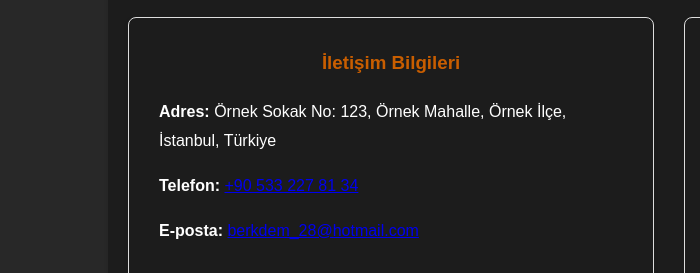
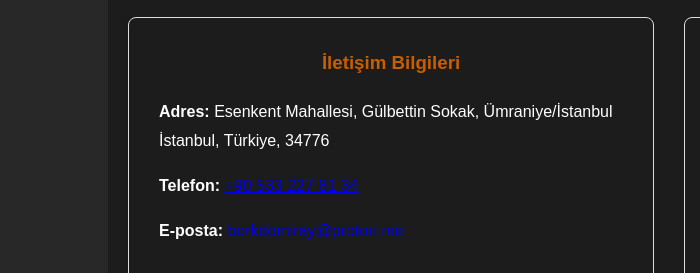
Before and after one commit to BrkDmry/brkdmry.github.io, a plain HTML site: page iletisim.html in a window 1280 px wide. Shown: the part 207-480 px from the top of the page, 0-700 px from the left. Drawn offline with Linux system fonts and the light colour scheme.

Commit message:
v. 1.2.3

```diff
--- a/iletisim.html
+++ b/iletisim.html
@@ -30,9 +30,9 @@
             <div class="contact-left">
                 <div class="contact-info">
                     <h3>İletişim Bilgileri</h3>
-                    <p><strong>Adres:</strong> Örnek Sokak No: 123, Örnek Mahalle, Örnek İlçe, İstanbul, Türkiye</p>
+                    <p><strong>Adres:</strong> Esenkent Mahallesi, Gülbettin Sokak, Ümraniye/İstanbul İstanbul, Türkiye, 34776</p>
                     <p><strong>Telefon:</strong> <a href="tel:+905332278134">+90 533 227 81 34</a></p>
-                    <p><strong>E-posta:</strong> <a href="mailto:berkdem_28@hotmail.com">berkdem_28@hotmail.com</a> </p>
+                    <p><strong>E-posta:</strong> <a href="mailto:berkdemiray@proton.me">berkdemiray@proton.me</a> </p>
                     <a href="https://wa.me/+905332278134" class="btn whatsapp-button" target="_blank">
                         <img src="whatsapp-logo.png" alt="WhatsApp" class="whatsapp-icon">
                         WhatsApp ile İletişime Geç
```
